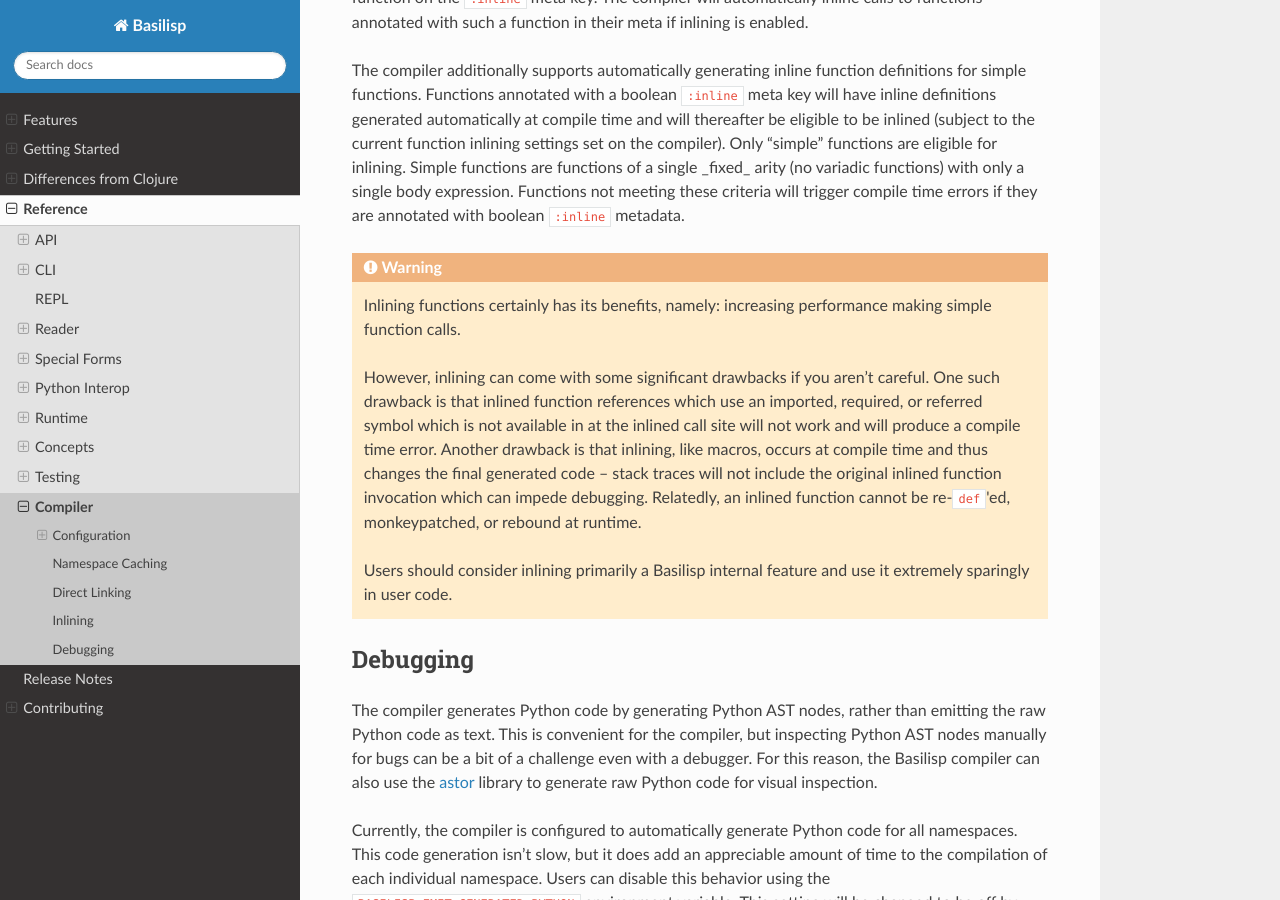
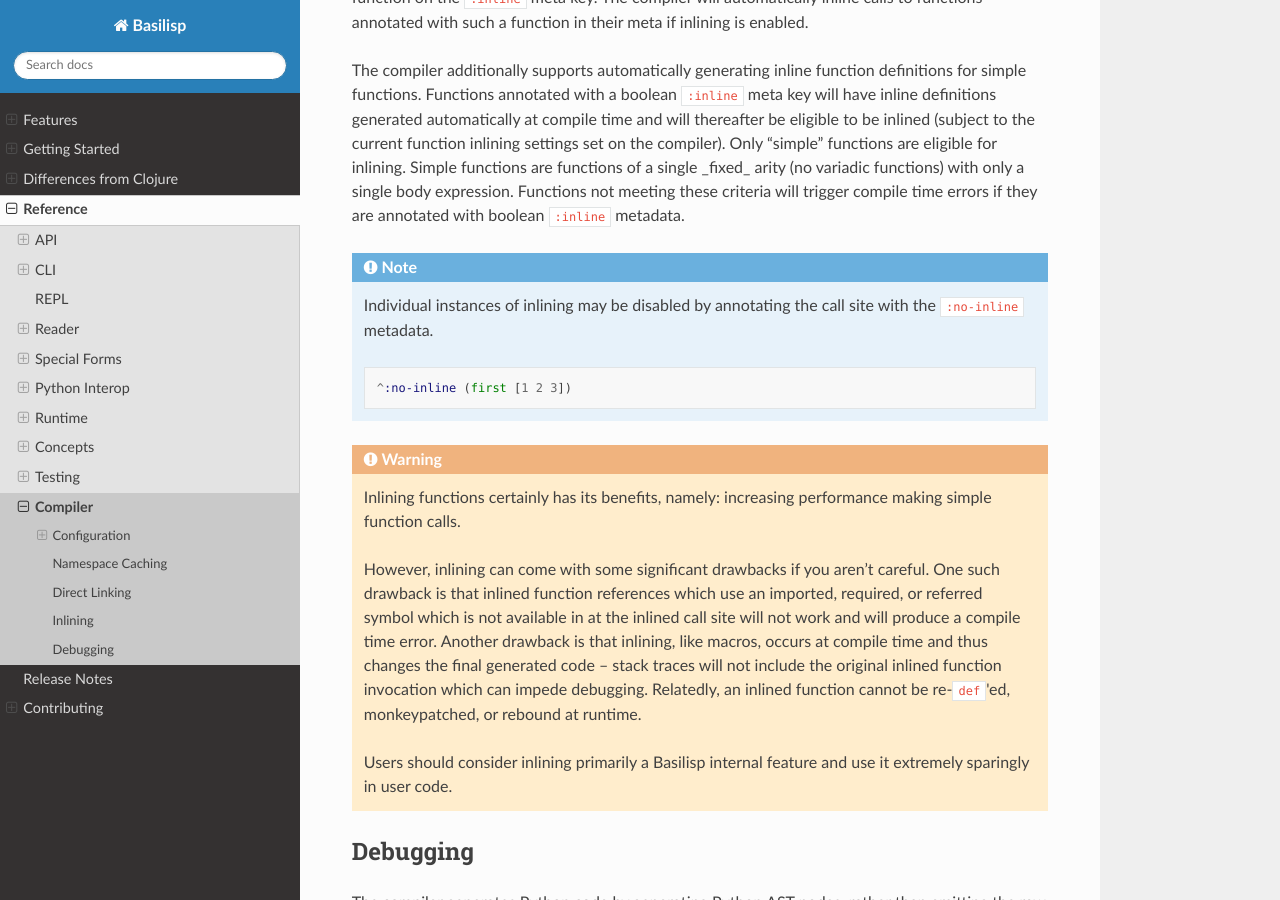
Before and after one commit to basilisp-lang/basilisp, a Sphinx documentation site: the page built from docs/compiler.rst, in a window 1280 px wide and 900 px high, scrolled down 3349 px. Built offline with Sphinx 7.4.7 and the Read the Docs theme 2.0.0, drawn with Linux system fonts in a browser that asks for light colours; cross-references to code outside the pages are shown as plain code.

Commit message:
No inline

```diff
--- a/docs/compiler.rst
+++ b/docs/compiler.rst
@@ -144,6 +144,14 @@
 Simple functions are functions of a single _fixed_ arity (no variadic functions) with only a single body expression.
 Functions not meeting these criteria will trigger compile time errors if they are annotated with boolean ``:inline`` metadata.
 
+.. note::
+
+   Individual instances of inlining may be disabled by annotating the call site with the ``:no-inline`` metadata.
+
+   .. code-block::
+
+      ^:no-inline (first [1 2 3])
+
 .. warning::
 
    Inlining functions certainly has its benefits, namely: increasing performance making simple function calls.
```
